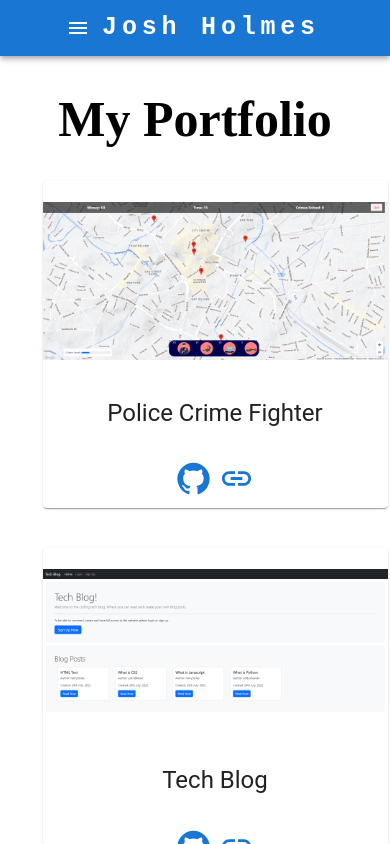
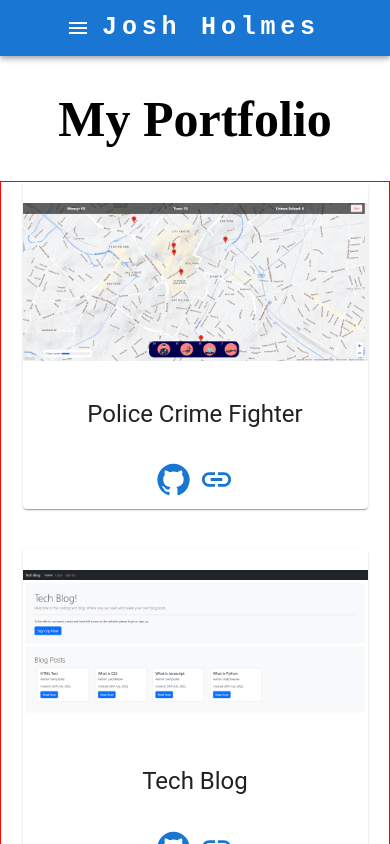
Before and after one commit to glowingmanagement/portfolio-react, a React (Create React App) app: page / in a window 390 px wide. Shown: the top 844 px of the page. Built offline with nearby package versions, Linux system fonts and the light colour scheme.

Commit message:
portfolio mobile responsive

```diff
--- a/src/components/PortfolioCard/index.js
+++ b/src/components/PortfolioCard/index.js
@@ -6,6 +6,7 @@ import Typography from "@mui/material/Typography";
 import GitHubIcon from "@mui/icons-material/GitHub";
 import LinkIcon from "@mui/icons-material/Link";
 import Link from "@mui/material/Link";
+import useMediaQuery from "@mui/material/useMediaQuery";
 
 const PortfolioCard = ({
   title,
@@ -14,8 +15,11 @@ const PortfolioCard = ({
   deployLink,
   imageURL,
 }) => {
+  const isMobile = useMediaQuery("(max-width:650px)");
+  const marginLeft = isMobile ? 0 : 50;
+
   return (
-    <Card sx={{ maxWidth: 345, marginLeft: 5, marginBottom: 5 }}>
+    <Card sx={{ maxWidth: 345, marginLeft: { marginLeft }, marginBottom: 5 }}>
       <CardMedia
         component="img"
         height="200"
--- a/src/containers/Portfolio/Portfolio.css
+++ b/src/containers/Portfolio/Portfolio.css
@@ -7,3 +7,12 @@ justify-content: center;
 .title {
     font-size: 50px;
 }
+
+
+@media screen and (max-width: 576px) {
+    .container {
+        border: 1px solid red;
+        justify-content: center;
+        align-items: center;
+    }
+}
```
